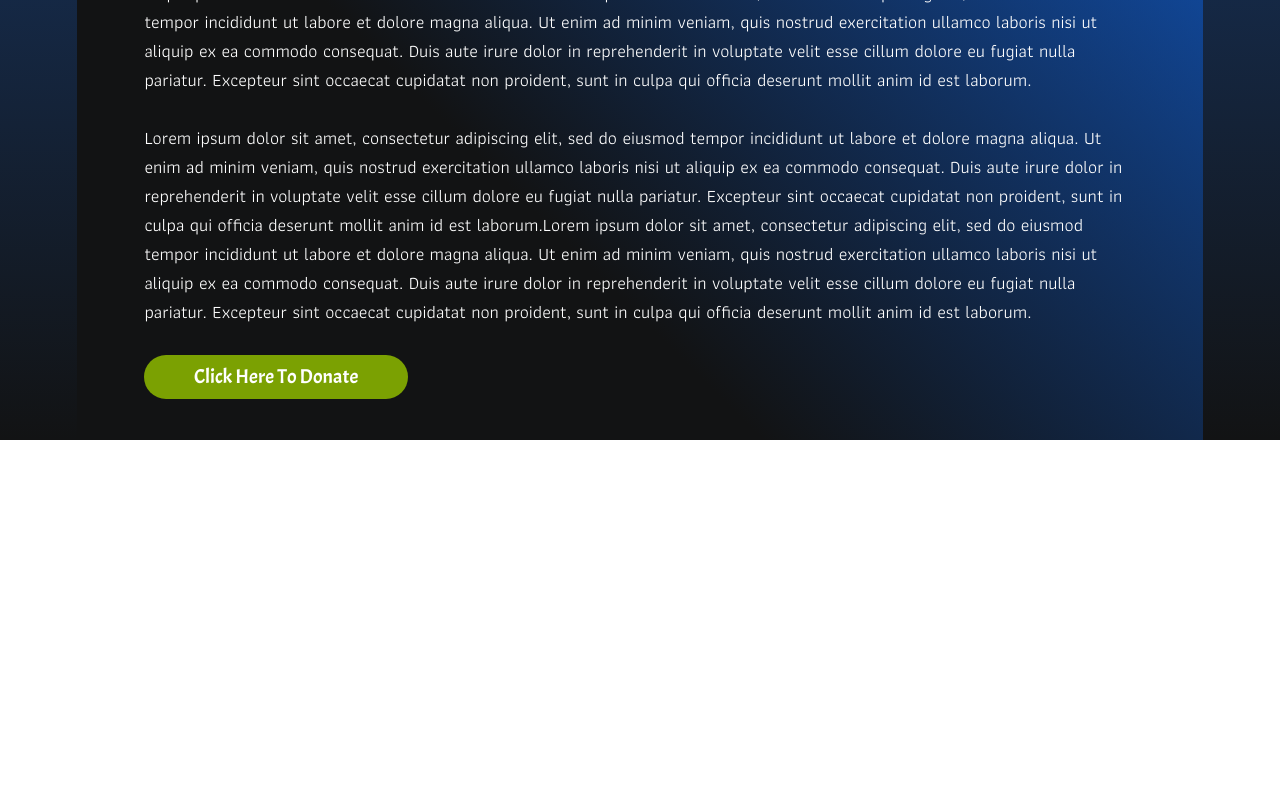
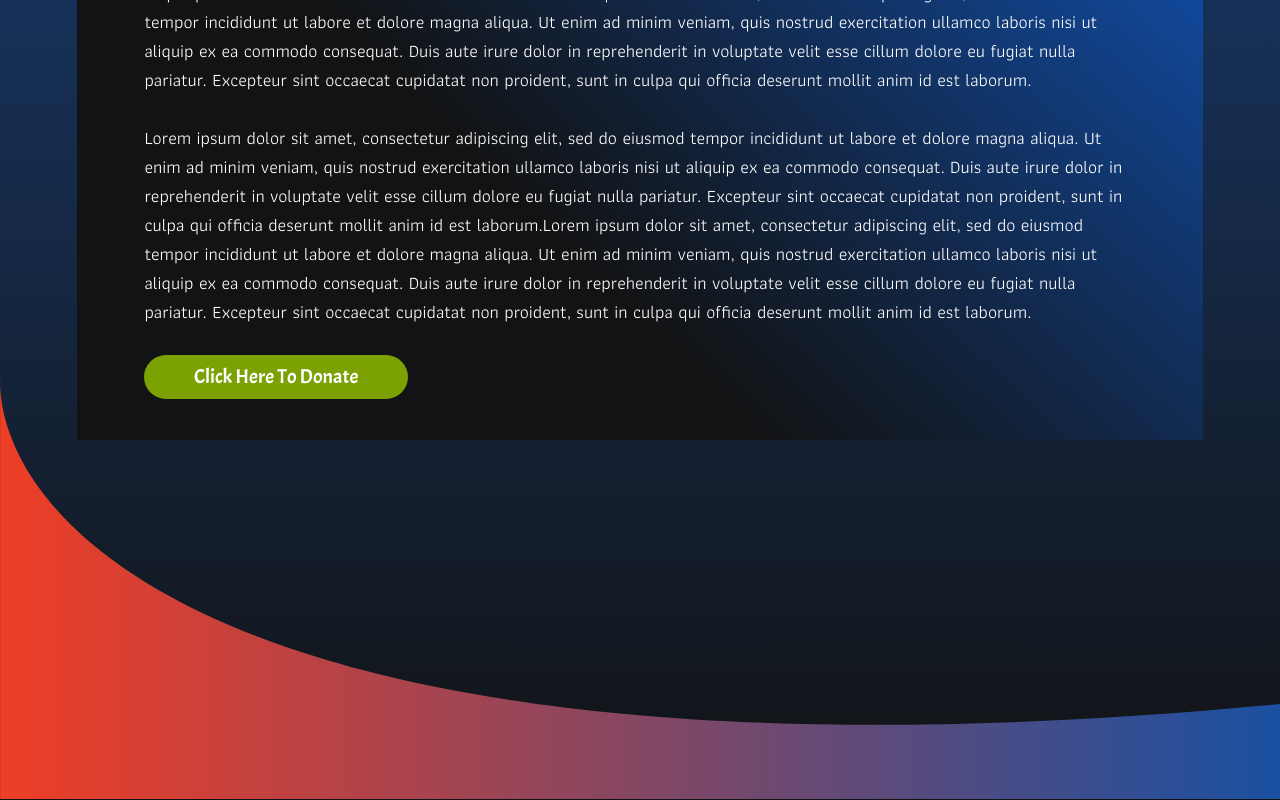
Before and after one commit to HammontreeWebDev/j-boo-customs, a React (Create React App) app: page /donations in a window 1280 px wide. Shown: the part 838-1638 px from the top of the page. Before the commit the page ends 1278 px from the top, so only its background shows below. Built offline with nearby package versions, Linux system fonts and the light colour scheme.

Commit message:
footer styled appropriately to each page

```diff
--- a/src/components/Footer/assets/css/footer.css
+++ b/src/components/Footer/assets/css/footer.css
@@ -5,6 +5,8 @@
     background-position: 50% 50%;
     position: relative;
     overflow: hidden;
+    margin: 0;
+    margin-top: -5%;
 }
 
 .footer-shape {
--- a/src/pages/AboutUs/index.jsx
+++ b/src/pages/AboutUs/index.jsx
@@ -5,6 +5,7 @@ import aboutUsHeader from './assets/img/about-us-header.png';
 import PageTitle from "../../components/PageTitle";
 import ContentCard from "../../components/ContentCard";
 import FancyCard from "../../components/FancyCard";
+import Footer from "../../components/Footer";
 
 // import images
 import bradPlaceHolder from "./assets/img/brad-placeholder.png";
@@ -54,6 +55,7 @@ const AboutUs = () => {
                     </>}/>
                 </section>
             </main>
+            <Footer />
         </>
     )
 }
--- a/src/pages/ContactUs/index.jsx
+++ b/src/pages/ContactUs/index.jsx
@@ -15,6 +15,7 @@ import PageTitle from "../../components/PageTitle";
 import FancyCard from "../../components/FancyCard";
 import ContactInfo from "../../components/ContactInfo";
 import ContentCard from "../../components/ContentCard";
+import Footer from "../../components/Footer";
 
 const IconifyPhone = () => {
     return (
@@ -77,6 +78,7 @@ const ContactUs = () => {
                 </section>
 
             </main>
+            <Footer />
         </>
     )
 };
--- a/src/pages/Donations/index.jsx
+++ b/src/pages/Donations/index.jsx
@@ -9,6 +9,7 @@ import './assets/css/donations.css';
 import Header from "../../components/Header";
 import PageTitle from "../../components/PageTitle";
 import ContentCard from "../../components/ContentCard";
+import Footer from "../../components/Footer";
 
 // Donations Page | route = /donations
 const Donations = () => {
@@ -36,6 +37,7 @@ const Donations = () => {
                     } />
                 </section>
             </main>
+            <Footer />
         </>
     )
 };
--- a/src/pages/JessesStory/index.jsx
+++ b/src/pages/JessesStory/index.jsx
@@ -5,6 +5,7 @@ import storyHeader from './assets/img/story-header.png';
 import Header from "../../components/Header";
 import PageTitle from "../../components/PageTitle";
 import Jesse from "../../components/Jesse";
+import Footer from "../../components/Footer";
 
 // import images
 import jessePhImg from './assets/img/jesse-placeholder.png'
@@ -29,6 +30,7 @@ const JessesStory = () => {
                     } />
                 </section>
             </main>
+            <Footer />
         </>
     )
 };
--- a/src/pages/Landing/index.jsx
+++ b/src/pages/Landing/index.jsx
@@ -5,6 +5,7 @@ import Header from "../../components/Header";
 import GalleryPhoto from "../../components/GalleryPhoto";
 import CustomVideo from "../../components/CustomVideo";
 import PageTitle from "../../components/PageTitle";
+import Footer from "../../components/Footer";
 
 // import images
 import landingHeader from './assets/img/landing_header.png'
@@ -40,6 +41,7 @@ const Landing = () => {
                 <CustomVideo src={phVid}/>
             </section>
         </main>
+        <Footer />
         </>
     )
 };
--- a/src/pages/StrepAAwareness/index.jsx
+++ b/src/pages/StrepAAwareness/index.jsx
@@ -7,6 +7,7 @@ import awarenessHeader from './assets/img/awareness-header.png';
 import Header from "../../components/Header";
 import PageTitle from "../../components/PageTitle";
 import StandardCard from "../../components/StandardCard";
+import Footer from "../../components/Footer";
 
 // Strep A Awareness Page | route = /strep_a_awareness
 const StrepAAwareness = () => {
@@ -53,6 +54,7 @@ const StrepAAwareness = () => {
             } />
             </section>
         </main>
+        <Footer />
         </>
     )
 };
```
